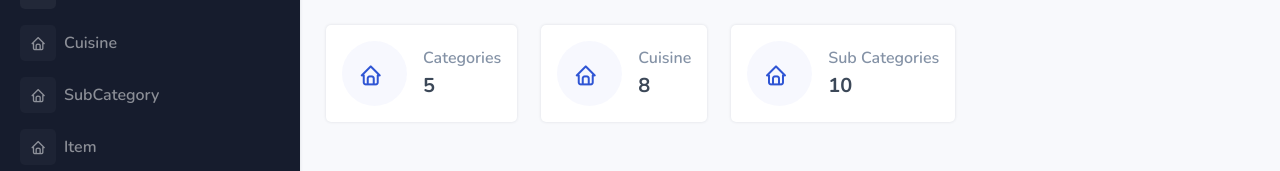
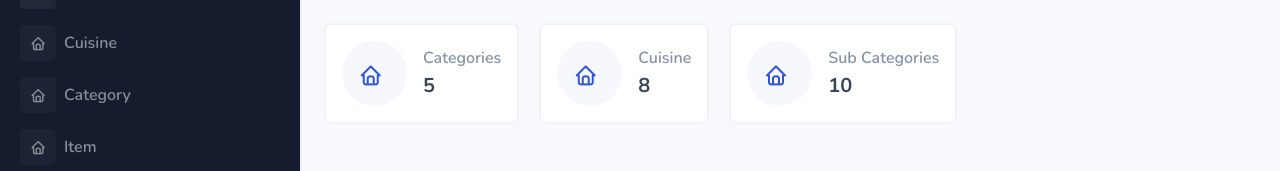
Before and after one commit to chauhan-vishal/restaurant-api-react, a React (Create React App) app: page / in a window 1280 px wide. Shown: the part 123-294 px from the top of the page. Built offline with nearby package versions, Linux system fonts and the light colour scheme.

Commit message:
category create and CEUD is eorking

```diff
--- a/src/views/components/Sidebar.js
+++ b/src/views/components/Sidebar.js
@@ -19,7 +19,7 @@ export default function Sidebar({setActiveMenu}) {
 				<ul className="sidebar-menu">
 					<li onClick={() => { setActiveMenu('/') }}><NavLink to="/"><i className="ti ti-home me-2"></i>Dashboard</NavLink></li>
 					<li onClick={() => { setActiveMenu('/Cuisine') }}><NavLink to="/Cuisine"><i className="ti ti-home me-2"></i>Cuisine</NavLink></li>
-					<li onClick={() => { setActiveMenu('/SubCategory') }}><NavLink to="/SubCategory"><i className="ti ti-home me-2"></i>SubCategory</NavLink></li>
+					<li onClick={() => { setActiveMenu('/Category') }}><NavLink to="/Category"><i className="ti ti-home me-2"></i>Category</NavLink></li>
 					<li onClick={() => { setActiveMenu('/Item') }}><NavLink to="/Item"><i className="ti ti-home me-2"></i>Item</NavLink></li>
 					<li onClick={() => { setActiveMenu('/Tag') }}><NavLink to="/Tag"><i className="ti ti-home me-2"></i>Tag</NavLink></li>
 					<li onClick={() => { setActiveMenu('/Department') }}><NavLink to="/Department"><i className="ti ti-home me-2"></i>Department</NavLink></li>
```
